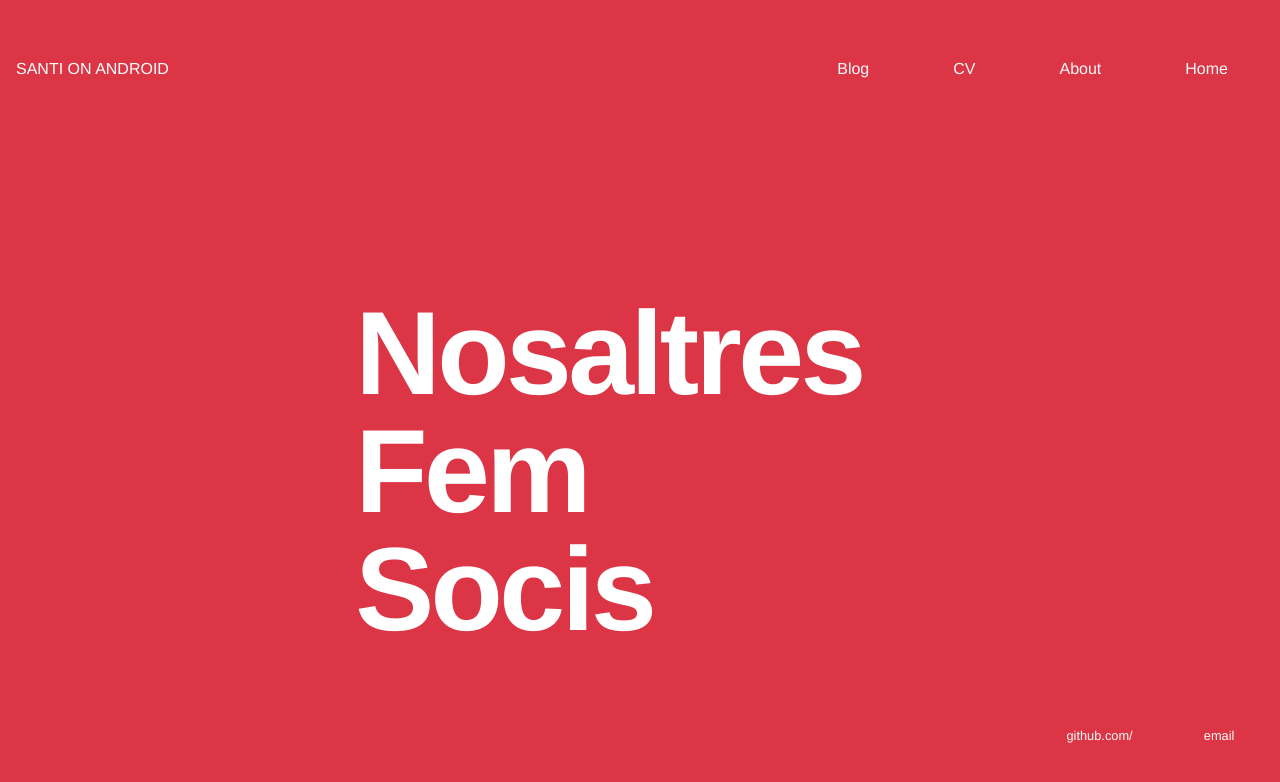
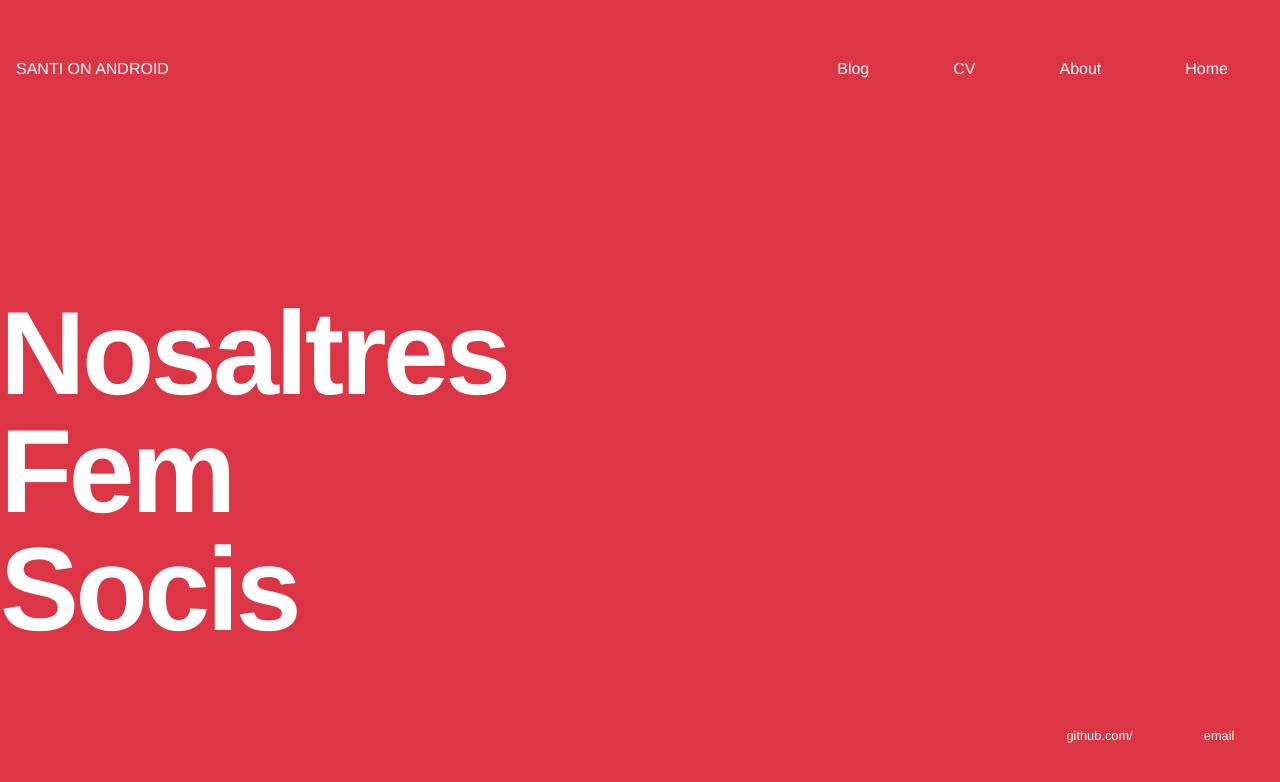
Before and after one commit to SantiOnAndroid/SantiOnAndroid.github.io, a Jekyll site: the page built from index.html, in a window 1280 px wide. Shown: the top 782 px of the page. Built offline with Jekyll 4.4.1, drawn with Linux system fonts in a browser that asks for light colours; some web fonts are replaced.

Commit message:
modificant titolj

```diff
--- a/css/main.css
+++ b/css/main.css
@@ -65,7 +65,7 @@ h1 {
     font-weight: 800;
     letter-spacing: -.03em;
     line-height: 100%;
-    margin-left: 3em;
+
 
 }
 p {
```
